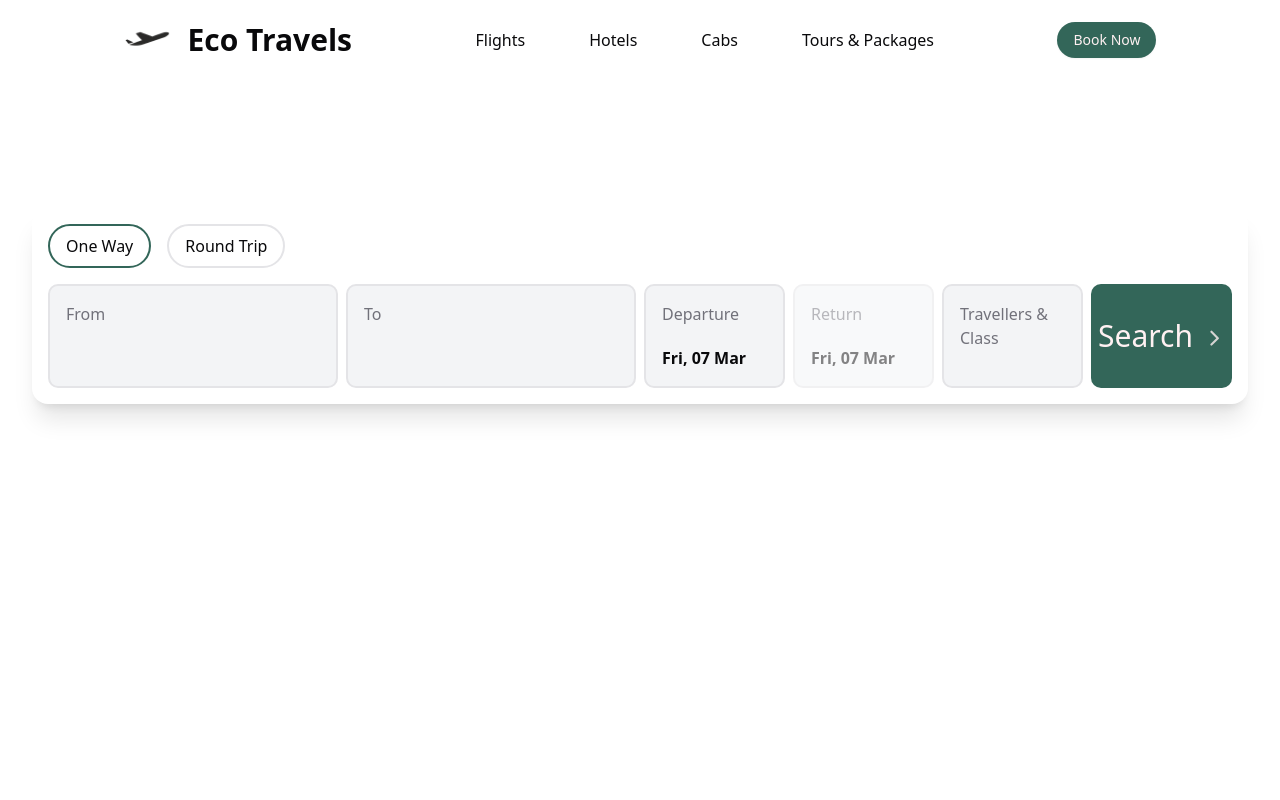
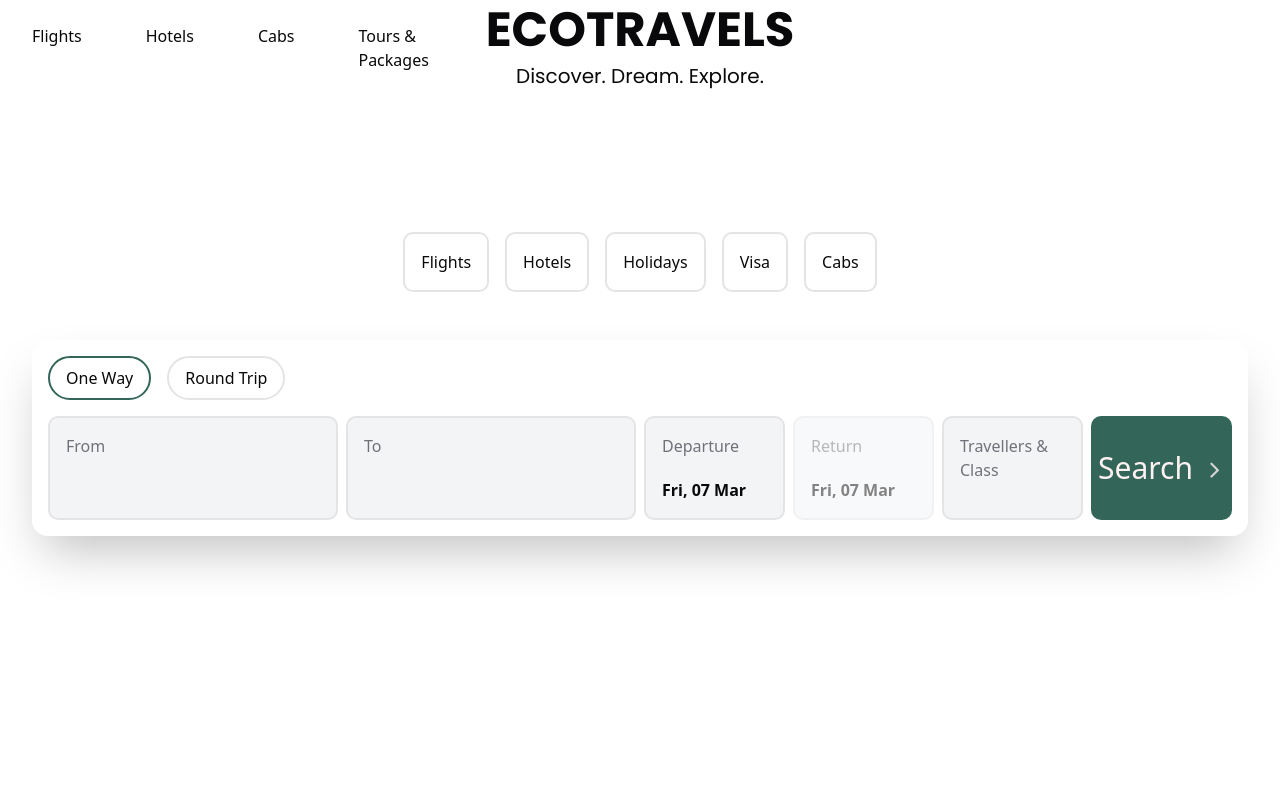
Before and after one commit to smadabat1/EcoTravels, a React (Vite) app: page /flights in a window 1280 px wide. Shown: the top 800 px of the page. Built offline with nearby package versions, Linux system fonts and the light colour scheme.

Commit message:
Homepage revamp

```diff
--- a/src/components/Flights/CalendarPopover.tsx
+++ b/src/components/Flights/CalendarPopover.tsx
@@ -23,7 +23,7 @@ export default function CalendarPopover({
     <Popover open={open} onOpenChange={setOpen}>
       <PopoverTrigger asChild>
         <div
-          className={cn("bg-gray-100 p-4 rounded-md transition-all duration-100 ease-in-out border-2 flex flex-col justify-between", isElementFocused("depart") ? "border-primary" : "")}
+          className={cn("bg-gray-100 p-4 rounded-md transition-all duration-100 ease-in-out border-2 flex flex-col justify-between select-none", isElementFocused("depart") ? "border-primary" : "")}
           tabIndex={0}
           onClick={() => openPopover()}
           onFocus={() => {
--- /dev/null
+++ b/src/components/Flights/Tabbar.tsx
@@ -0,0 +1,21 @@
+export default function Tabbar() {
+  return (
+    <div className="flex flex-row gap-4">
+        <div className="rounded-md border-2 p-4 select-none cursor-pointer">
+            <p>Flights</p>
+        </div>
+        <div className="rounded-md border-2 p-4 select-none cursor-pointer">
+            <p>Hotels</p>
+        </div>
+        <div className="rounded-md border-2 p-4 select-none cursor-pointer">
+            <p>Holidays</p>
+        </div>
+        <div className="rounded-md border-2 p-4 select-none cursor-pointer">
+            <p>Visa</p>
+        </div>
+        <div className="rounded-md border-2 p-4 select-none cursor-pointer">
+            <p>Cabs</p>
+        </div>
+    </div>
+  )
+}
--- a/src/components/Flights/index.tsx
+++ b/src/components/Flights/index.tsx
@@ -1,9 +1,11 @@
 import SearchBar from "./searchBar";
+import Tabbar from "./Tabbar";
 
 export default function FlightIndex() {
   return (
     <div className="p-4 md:p-8 pt-4">
-      <div className="h-[calc(100vh-6rem)] pt-4 md:pt-24">
+      <div className="h-[calc(100vh-6rem)] flex flex-col justify-center items-center gap-12">
+        <Tabbar />
         <SearchBar />
       </div>
     </div>
--- a/src/components/Flights/searchBar.tsx
+++ b/src/components/Flights/searchBar.tsx
@@ -7,7 +7,7 @@ export default function SearchBar() {
   const setMode = useSearchBarStore((state) => state.setMode);
 
   return (
-    <div className="bg-card shadow-xl rounded-xl p-4 md:min-h-48 w-full flex flex-col gap-y-4">
+    <div className="bg-card shadow-2xl rounded-xl p-4 md:min-h-48 w-full flex flex-col gap-y-4">
         <div className="flex flex-row gap-x-4">
             <div className={cn("px-4 py-2 rounded-full border-2 transition-all duration-200 ease-in-out cursor-pointer", mode === "oneway" ? "border-primary": "")} onClick={() => setMode("oneway")}>
                 <p>One Way</p>
--- a/src/components/Flights/searchInput.tsx
+++ b/src/components/Flights/searchInput.tsx
@@ -68,7 +68,7 @@ export default function SearchInput() {
       <ReturnCalendarPopover setFocuseElement={setFocuseElement} isElementFocused={isElementFocused} />
       <PassengerPopover setFocuseElement={setFocuseElement} isElementFocused={isElementFocused} />
       <div
-        className="bg-primary p-4 rounded-md flex justify-center items-center gap-x-2"
+        className="bg-primary p-4 rounded-md flex justify-center items-center gap-x-2 cursor-pointer"
         tabIndex={0}
         onFocus={() => setFocuseElement("select")}
         onBlur={() => setFocuseElement("")}
--- a/src/components/Landingpage/Flow/index.tsx
+++ b/src/components/Landingpage/Flow/index.tsx
@@ -1,8 +1,18 @@
 import { MapPin, Wallet, Ticket, ChevronRight } from "lucide-react";
-import { motion } from "framer-motion";
+import { motion, useScroll, useTransform } from "framer-motion";
 import flow from "@/assets/flow.webp";
+import { useRef } from "react";
 
 export default function FlowIndex() {
+  const container = useRef(null);
+  const { scrollYProgress } = useScroll({
+    target: container,
+    offset: ["start end", "end start"],
+  });
+
+  const scale = useTransform(scrollYProgress, [0, 0.5, 1], [1, 1.05, 1.1]);
+  const opacity = useTransform(scrollYProgress, [0, 0.8, 1], [1, 0.8, 0.6]);
+
   const pulsateVariants: any = {
     animate: {
       scale: [1, 1.2, 1],
@@ -16,6 +26,9 @@ export default function FlowIndex() {
       },
     },
   };
+
+  const md = useTransform(scrollYProgress, [0,1], [0, -50]);
+  const lg = useTransform(scrollYProgress, [0,1], [0, -200]);
   return (
     <div className="flex flex-col gap-y-12 md:p-8">
       <div className="flex flex-col gap-y-2 items-center">
@@ -24,12 +37,12 @@ export default function FlowIndex() {
           Effortlessly purchase your ticket and let us craft the perfect itinerary, turning your dream trip into a reality.
         </p>
       </div>
-      <div className="grid grid-cols-1 md:grid-cols-3 md:items-end gap-4 md:gap-0">
-        <div className="bg-bento-1 p-4 rounded-xl md:rounded-l-xl h-[300px] flex flex-col justify-between">
+      <div ref={container} className="grid grid-cols-1 md:grid-cols-3 md:items-end gap-4 md:gap-0">
+        <motion.div style={{y:lg, opacity: opacity}} className="bg-bento-1 p-4 rounded-xl md:rounded-l-xl h-[300px] flex flex-col justify-between">
           <MapPin size={28} />
           <p className="font-bold text-2xl">Find your destination</p>
-        </div>
-        <div className="bg-bento-2 p-4 rounded-xl md:rounded-t-xl h-[500px] flex flex-col justify-evenly relative overflow-hidden">
+        </motion.div>
+        <motion.div style={{y:md, opacity: opacity}} className="bg-bento-2 p-4 rounded-xl md:rounded-t-xl h-[500px] flex flex-col justify-evenly relative overflow-hidden">
           <Ticket className="text-primary-foreground" size={28} />
           <img src={flow} loading="lazy" className="absolute right-[-80px] top-[-80px] rounded-full h-96 w-96 mix-blend-overlay shadow-sm" />
           <div>
@@ -47,14 +60,14 @@ export default function FlowIndex() {
               <ChevronRight className="text-primary-foreground mt-1" />
             </motion.div>
           </div>
-        </div>
-        <div className="bg-bento-1 p-4 rounded-xl md:rounded-r-xl h-[300px] flex flex-col justify-between">
+        </motion.div>
+        <motion.div style={{y:lg, opacity: opacity}} className="bg-bento-1 p-4 rounded-xl md:rounded-r-xl h-[300px] flex flex-col justify-between">
           <Wallet size={28} />
           <div className="flex flex-col gap-y-2">
             <p className="font-bold text-2xl">Pay &</p>
             <p className="font-bold text-2xl">Start Journey</p>
           </div>
-        </div>
+        </motion.div>
       </div>
     </div>
   );
--- a/src/components/Landingpage/Header/index.tsx
+++ b/src/components/Landingpage/Header/index.tsx
@@ -1,18 +1,62 @@
-import { Button } from "@/components/ui/button";
 import plane4 from "@/assets/plane4.png";
+import { motion } from "framer-motion";
+import { useEffect, useState } from "react";
+import Menu from "./menu";
+import { useNavigate } from "@tanstack/react-router";
 
-import Menu from "./menu";
 export default function Header() {
+  const navigate = useNavigate();
+  const [isSticky, setIsSticky] = useState(false);
+
+  const headerVariants = {
+    initial: {
+      opacity: 0,
+      y: -50,
+    },
+    animate: {
+      opacity: 1,
+      y: 0,
+      transition: {
+        type: "spring",
+        stiffness: 120,
+        damping: 10,
+      },
+    },
+    exit: {
+      opacity: 0,
+      y: -50,
+    },
+  };
+
+  useEffect(() => {
+    const handleScroll = () => {
+      setIsSticky(window.scrollY > 50);
+    };
+
+    window.addEventListener("scroll", handleScroll);
+
+    return () => window.removeEventListener("scroll", handleScroll);
+  }, []);
+
   return (
-    <div className="h-full w-full p-4 flex flex-col md:flex-row md:justify-evenly items-center">
-      <div className="flex flex-row items-center justify-center md:justify-normal gap-x-4">
-        <img src={plane4} className="w-12 h-12"/>
-        <p className="text-3xl font-bold">Eco Travels</p>
+    <motion.header
+      variants={headerVariants}
+      className={`
+        min-h-24 h-24 bg-primary fixed top-0 left-0 w-full z-50 grid grid-cols-3 md:px-4 items-center
+        ${isSticky ? "shadow-md bg-primary/80 backdrop-blur-md text-white" : "bg-transparent"}
+        transition-all duration-300 ease-in-out
+        `}
+      animate="animate"
+      initial="initial"
+    >
+      <Menu />
+      <div className="flex flex-col items-center gap-y-2 select-none cursor-pointer" onClick={() => {
+            navigate({ to: "/" });
+          }}>
+        <p className="text-2xl lg:text-5xl font-bold font-header">ECOTRAVELS</p>
+        <p className="lg:text-xl font-header">Discover. Dream. Explore.</p>
       </div>
-      <Menu />
-      <div className="hidden md:block">
-        <Button className="rounded-full">Book Now</Button>
-      </div>
-    </div>
+
+    </motion.header>
   );
 }
--- a/src/components/Landingpage/MainContainer/index.tsx
+++ b/src/components/Landingpage/MainContainer/index.tsx
@@ -3,9 +3,11 @@ import plane from "@/assets/plane1.webp";
 import { FlipWords } from "@/components/ui/flip-words";
 import { motion, useScroll, useTransform } from "framer-motion";
 import { useRef } from "react";
+import { useNavigate } from "@tanstack/react-router";
 
 export default function MainPageIndex() {
   const words = ["Experience", "Discover", "Enjoy", "Feel"];
+  const navigate = useNavigate();
   const container = useRef(null);
   const { scrollYProgress } = useScroll({
     target: container,
@@ -21,7 +23,7 @@ export default function MainPageIndex() {
   const opacity = useTransform(scrollYProgress, [0, 0.8, 1], [1, 0.8, 0.6]);
 
   return (
-    <div ref={container} className="h-[calc(100vh-6rem)] md:p-0 relative overflow-hidden rounded-xl">
+    <div ref={container} className="h-[calc(100vh-7rem)] top-24 md:p-0 relative overflow-hidden rounded-xl">
       <motion.div
         style={{
           y: yMovement,
@@ -40,7 +42,9 @@ export default function MainPageIndex() {
           <p className="text-5xl lg:text-8xl font-bold text-black">The magic of</p>
           <p className="text-5xl lg:text-8xl font-bold text-black">Flight!</p>
         </div>
-        <div className="w-48">
+        <div className="w-48" onClick={() => {
+            navigate({ to: "/flights" });
+          }}>
           <div className="rounded-full px-8 py-4 z-50 cursor-pointer bg-primary w-auto hover:shadow-sm text-primary-foreground">Book a Trip Now</div>
         </div>
       </div>
--- a/src/components/Landingpage/layout.tsx
+++ b/src/components/Landingpage/layout.tsx
@@ -5,9 +5,7 @@ import FooterIndex from "./Footer";
 export default function LandingPageLayout() {
   return (
     <>
-      <header className="h-24 bg-background">
-        <Header />
-      </header>
+      <Header />
       <main>
         <Outlet />
       </main>
```
Also changed, not shown: src/components/Flights/ReturnCalendarPopover.tsx (+17 -5 lines), src/index.css (+5 -2 lines).
